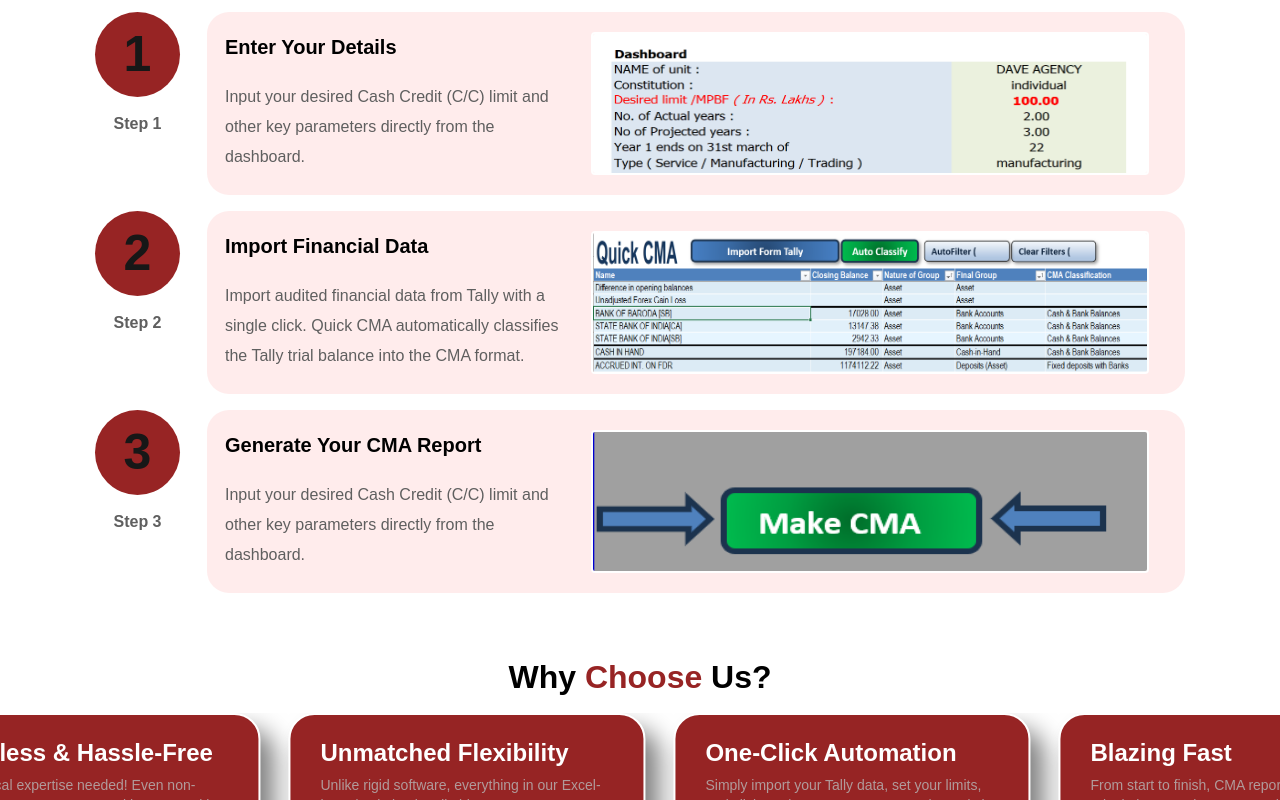
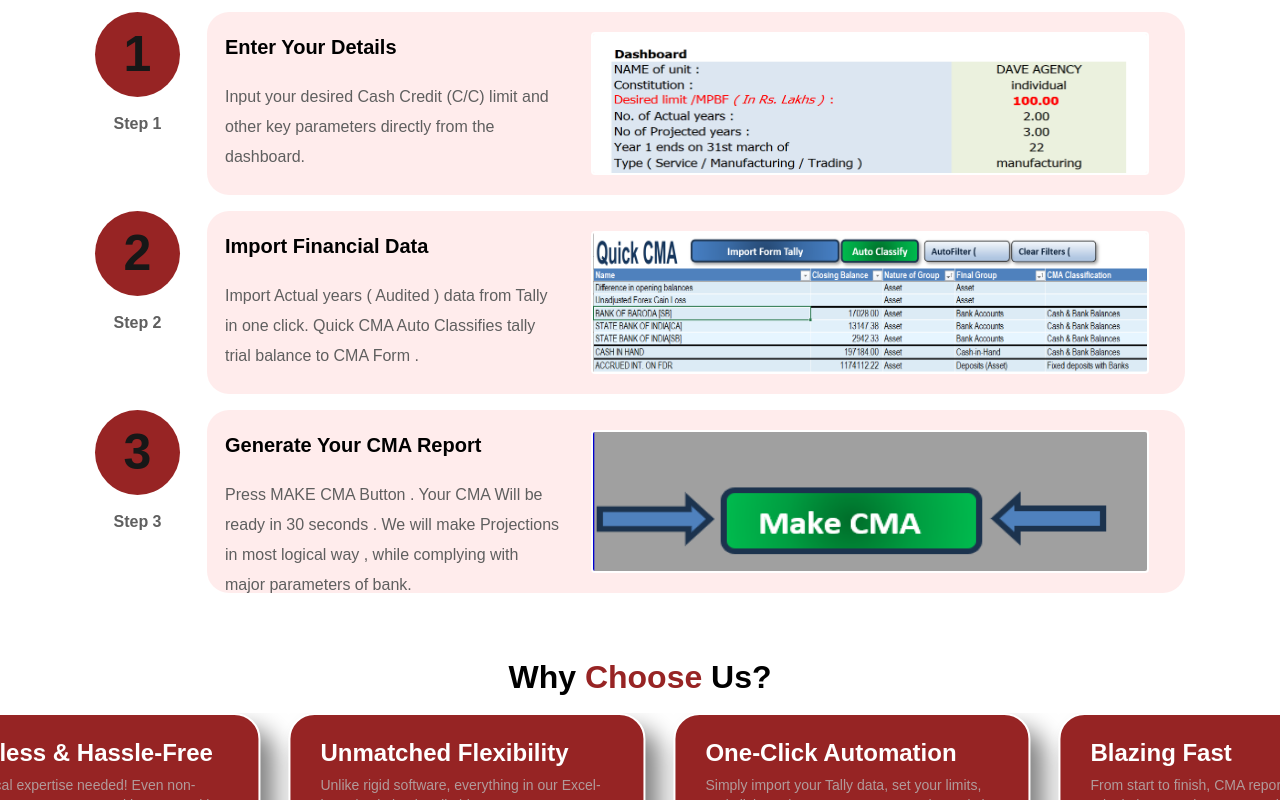
Before and after one commit to shre-2311/QuickCMA, a Next.js app: page / in a window 1280 px wide. Shown: the part 528-1328 px from the top of the page. Built offline with nearby package versions, Linux system fonts and the light colour scheme; no server answers.

Commit message:
nothing major

```diff
--- a/src/Components/How.tsx
+++ b/src/Components/How.tsx
@@ -56,9 +56,8 @@ export default function How() {
                   Import Financial Data
                 </div>
                 <div className="text-[#5f5f5f] text-base leading-[30px]">
-                  Import audited financial data from Tally with a single click.
-                  Quick CMA automatically classifies the Tally trial balance
-                  into the CMA format.
+                Import Actual years ( Audited ) data from Tally in one click.
+                 Quick CMA Auto Classifies tally trial balance to CMA Form .
                 </div>
               </div>
               <div className="w-full px-2">
@@ -88,8 +87,8 @@ export default function How() {
                   Generate Your CMA Report
                 </div>
                 <div className="text-[#5f5f5f] text-base leading-[30px]">
-                  Input your desired Cash Credit (C/C) limit and other key
-                  parameters directly from the dashboard.
+                Press MAKE CMA Button . Your CMA Will be ready in 30 seconds .
+                We will make Projections in most logical way , while complying with major parameters of bank.
                 </div>
               </div>
               <div className="w-full px-2">
```
